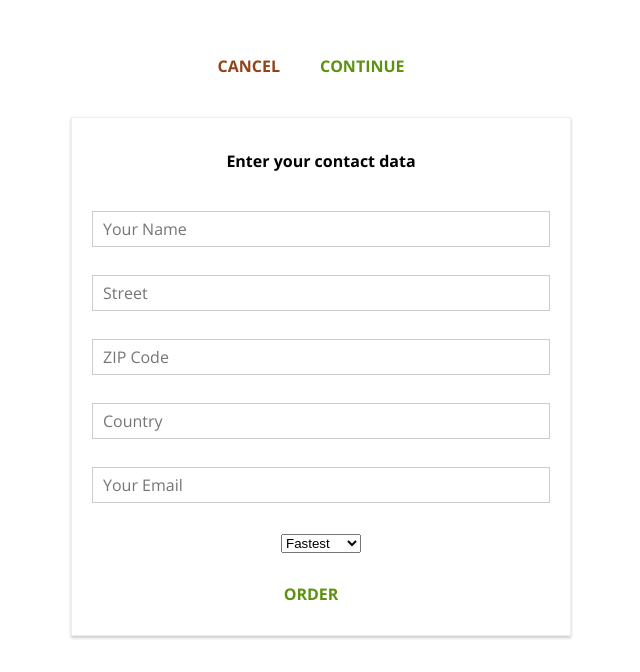
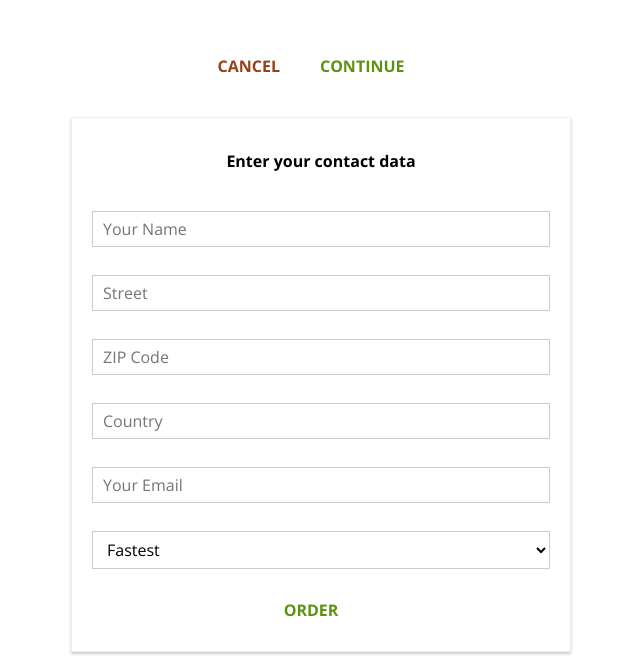
Before and after one commit to susan88323/Burger-Builder, a React (Create React App) app: page /checkout/contact-data in a window 1280 px wide. Shown: the part 701-1373 px from the top of the page, without its empty margins (319-959 px from the left). Built offline with nearby package versions, Linux system fonts and the light colour scheme.

Commit message:
Fixed bug

```diff
--- a/src/components/UI/Input/Input.js
+++ b/src/components/UI/Input/Input.js
@@ -15,7 +15,7 @@ const input = (props) => {
         case ('select'):
             inputElement = (
                 <select
-                    className={classes.inputElement}
+                    className={classes.InputElement}
                     value={props.value}>
                     {props.elementConfig.options.map(option => (
                         <option key={option.value} value={option.value}>
```
